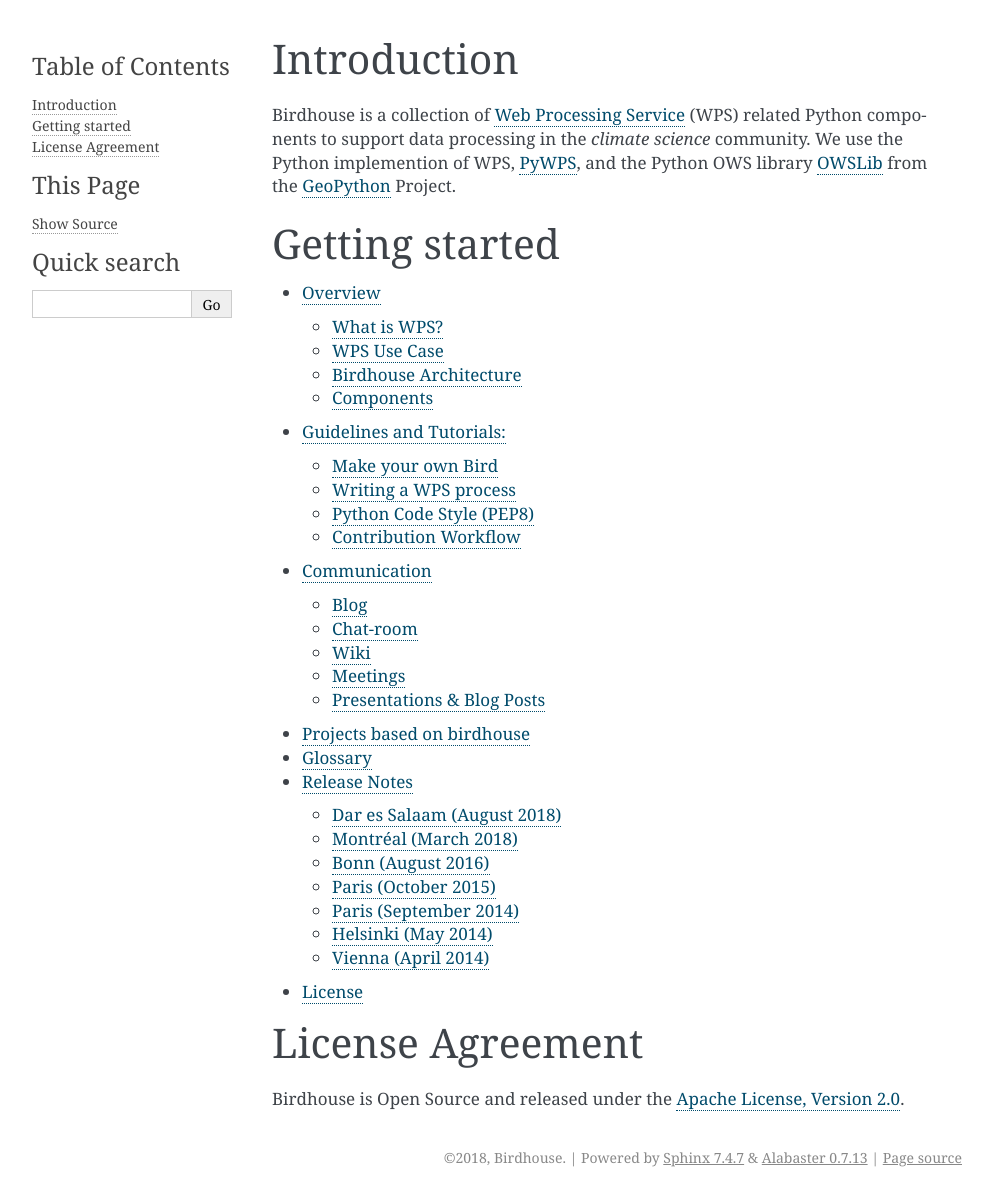
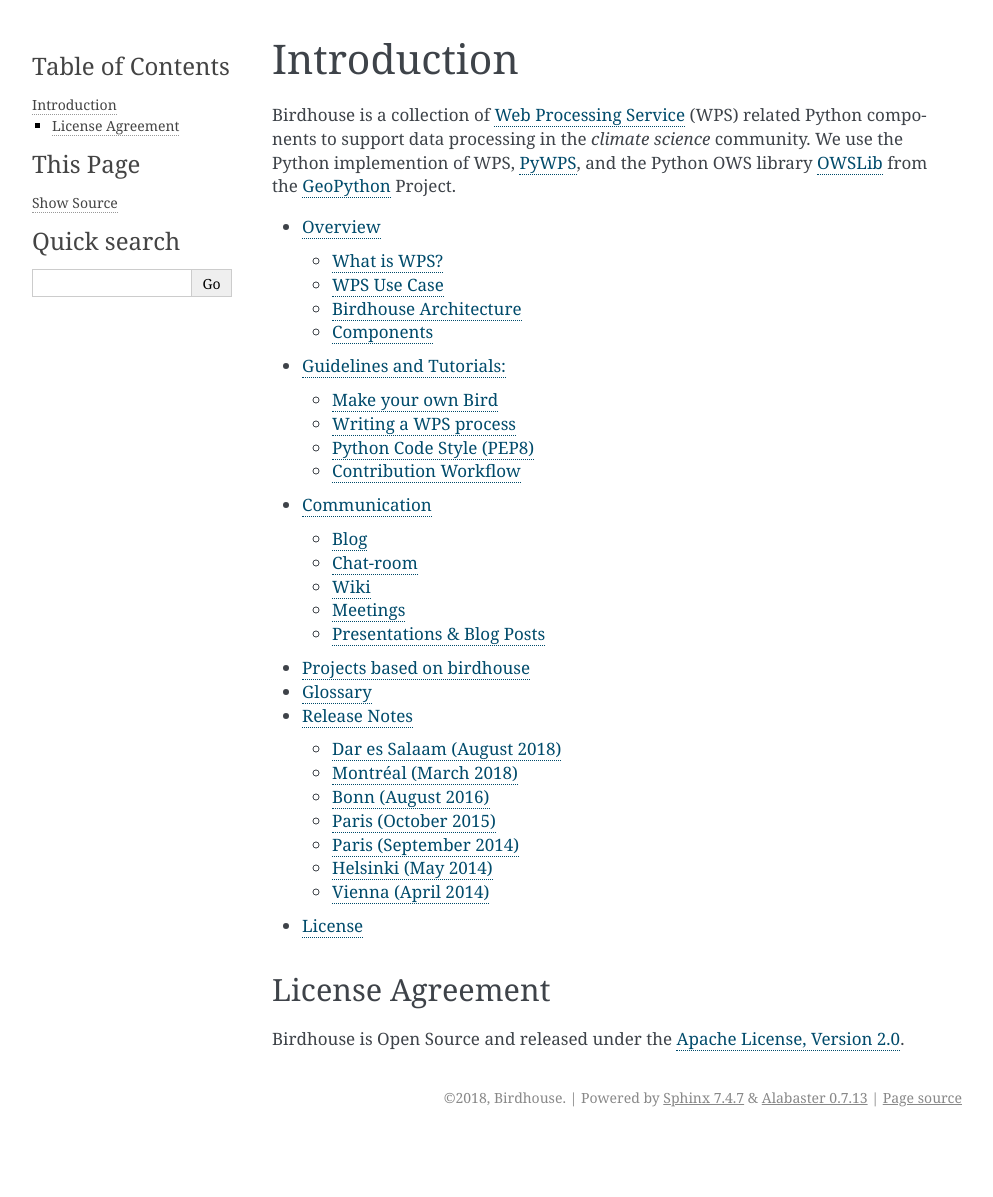
Before and after one commit to bird-house/birdhouse-docs, a Sphinx documentation site: the page built from docs/source/index.rst, in a window 1280 px wide. Shown: the whole page, without its empty margins (148-1141 px from the left). Built offline with Sphinx 7.4.7, drawn with Linux system fonts in a browser that asks for light colours; after the commit the page ends 1137 px from its top, so only the background shows below that.

Commit message:
remove getting started

```diff
--- a/docs/source/index.rst
+++ b/docs/source/index.rst
@@ -6,18 +6,12 @@
 .. _introduction:
 
 Introduction
-============
+------------
 
 Birdhouse is a collection of `Web Processing Service`_ (WPS) related
 Python components to support data processing in the *climate science*
 community. We use the Python implemention of WPS, PyWPS_, and the Python OWS library OWSLib_
 from the GeoPython_ Project.
-
-
-.. _getting_started:
-
-Getting started
-===============
 
 .. toctree::
    :maxdepth: 2
```
